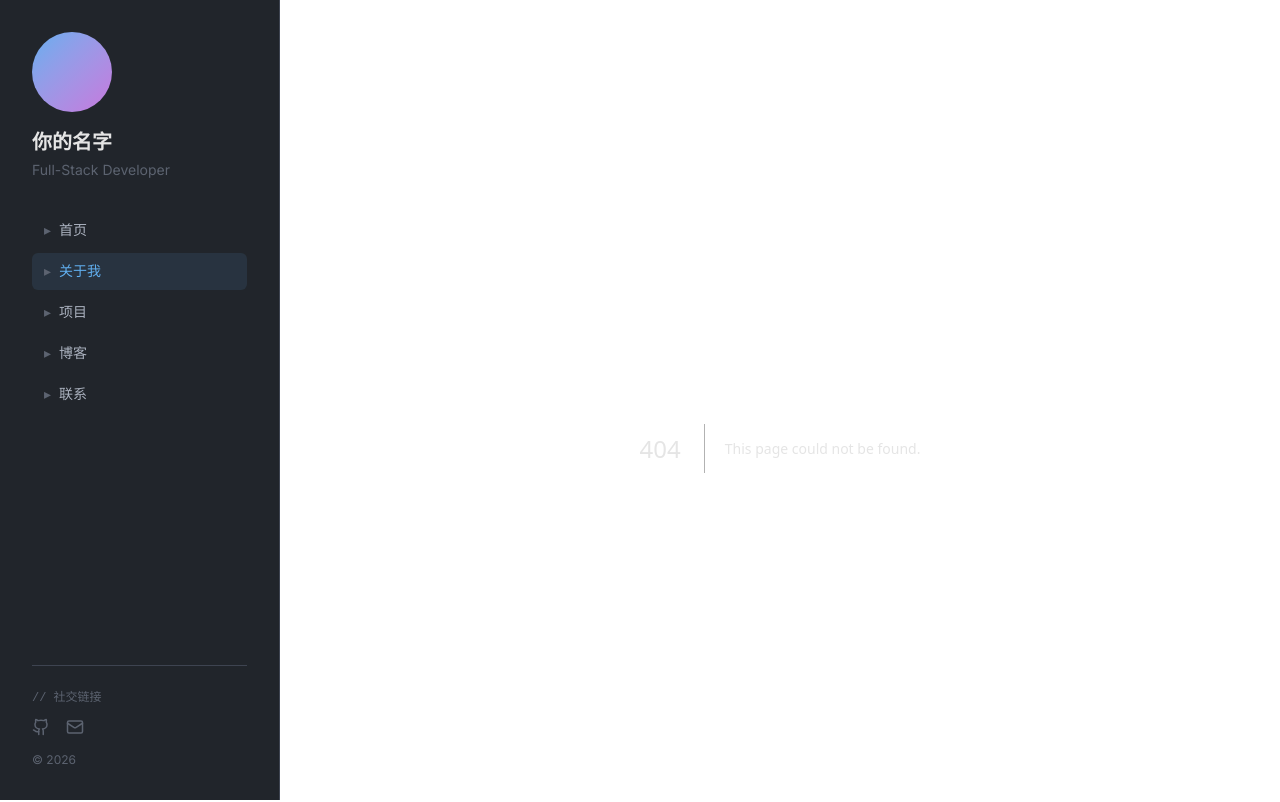
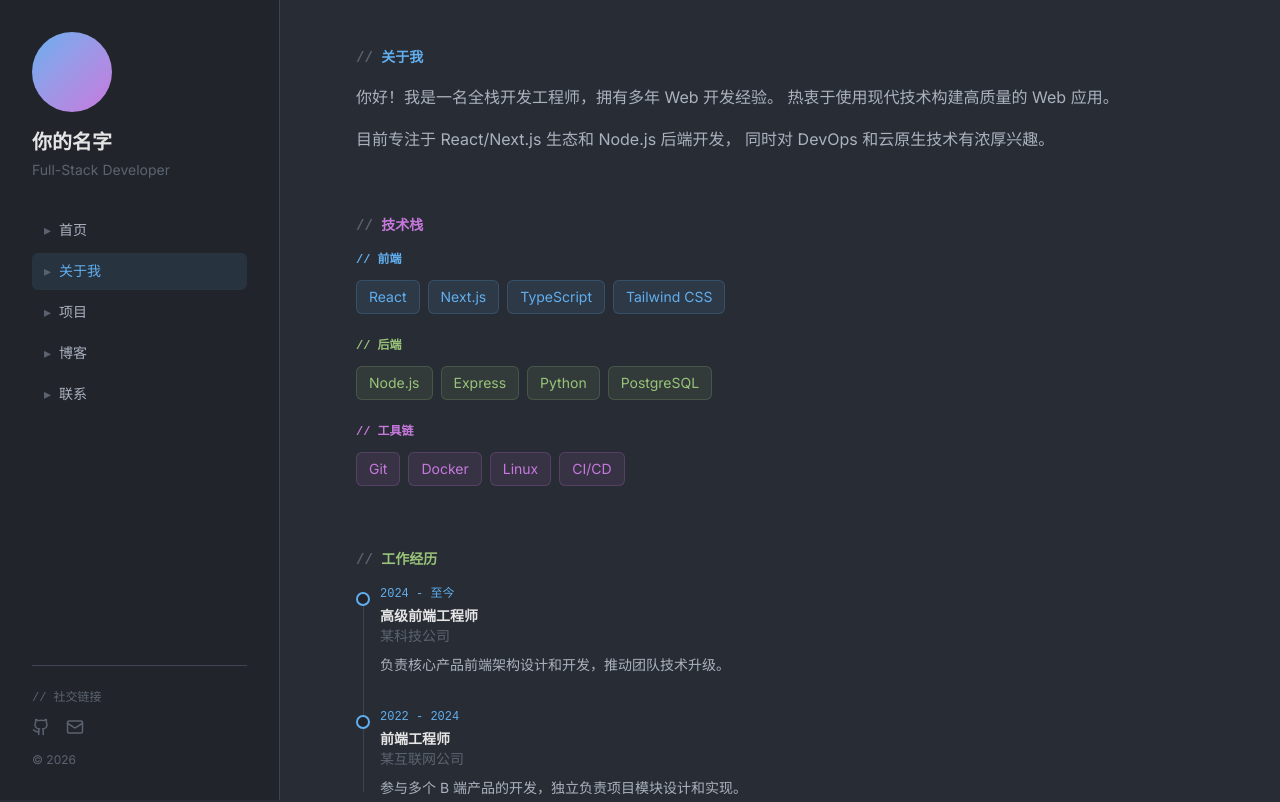
Before and after one commit to RenjojiKureha/personalPage, a Next.js app: page /about in a window 1280 px wide. Before the commit this address had no page. Shown: the top 802 px of the page. Built offline with nearby package versions, Linux system fonts and the light colour scheme.

Commit message:
feat: 实现关于我页面，包含技术栈和经历时间线

```diff
--- /dev/null
+++ b/src/app/about/page.tsx
@@ -0,0 +1,68 @@
+import type { Metadata } from "next";
+import SectionTitle from "@/components/ui/SectionTitle";
+import AnimatedSection from "@/components/ui/AnimatedSection";
+import TechStack from "@/components/ui/TechStack";
+import Timeline from "@/components/ui/Timeline";
+
+export const metadata: Metadata = {
+  title: "关于我",
+  description: "了解我的技术背景、工作经历和教育经历。",
+};
+
+const workExperience = [
+  {
+    title: "高级前端工程师",
+    subtitle: "某科技公司",
+    period: "2024 - 至今",
+    description: "负责核心产品前端架构设计和开发，推动团队技术升级。",
+  },
+  {
+    title: "前端工程师",
+    subtitle: "某互联网公司",
+    period: "2022 - 2024",
+    description: "参与多个 B 端产品的开发，独立负责项目模块设计和实现。",
+  },
+];
+
+const education = [
+  {
+    title: "计算机科学与技术",
+    subtitle: "某大学",
+    period: "2018 - 2022",
+  },
+];
+
+export default function AboutPage() {
+  return (
+    <div className="space-y-16">
+      <AnimatedSection>
+        <SectionTitle color="blue">关于我</SectionTitle>
+        <div className="text-text-primary leading-relaxed space-y-4">
+          <p>
+            你好！我是一名全栈开发工程师，拥有多年 Web 开发经验。
+            热衷于使用现代技术构建高质量的 Web 应用。
+          </p>
+          <p>
+            目前专注于 React/Next.js 生态和 Node.js 后端开发，
+            同时对 DevOps 和云原生技术有浓厚兴趣。
+          </p>
+        </div>
+      </AnimatedSection>
+
+      <AnimatedSection delay={0.1}>
+        <SectionTitle color="purple">技术栈</SectionTitle>
+        <TechStack />
+      </AnimatedSection>
+
+      <AnimatedSection delay={0.2}>
+        <SectionTitle color="green">工作经历</SectionTitle>
+        <Timeline items={workExperience} />
+      </AnimatedSection>
+
+      <AnimatedSection delay={0.3}>
+        <SectionTitle color="yellow">教育背景</SectionTitle>
+        <Timeline items={education} />
+      </AnimatedSection>
+    </div>
+  );
+}
--- /dev/null
+++ b/src/components/ui/TechStack.tsx
@@ -0,0 +1,61 @@
+interface TechItem {
+  name: string;
+}
+
+interface TechCategory {
+  label: string;
+  color: "blue" | "purple" | "green" | "yellow";
+  items: TechItem[];
+}
+
+const colorMap = {
+  blue: { bg: "bg-accent-blue/10", text: "text-accent-blue", border: "border-accent-blue/20" },
+  purple: { bg: "bg-accent-purple/10", text: "text-accent-purple", border: "border-accent-purple/20" },
+  green: { bg: "bg-accent-green/10", text: "text-accent-green", border: "border-accent-green/20" },
+  yellow: { bg: "bg-accent-yellow/10", text: "text-accent-yellow", border: "border-accent-yellow/20" },
+};
+
+const techData: TechCategory[] = [
+  {
+    label: "前端",
+    color: "blue",
+    items: [{ name: "React" }, { name: "Next.js" }, { name: "TypeScript" }, { name: "Tailwind CSS" }],
+  },
+  {
+    label: "后端",
+    color: "green",
+    items: [{ name: "Node.js" }, { name: "Express" }, { name: "Python" }, { name: "PostgreSQL" }],
+  },
+  {
+    label: "工具链",
+    color: "purple",
+    items: [{ name: "Git" }, { name: "Docker" }, { name: "Linux" }, { name: "CI/CD" }],
+  },
+];
+
+export default function TechStack() {
+  return (
+    <div className="space-y-6">
+      {techData.map((category) => {
+        const colors = colorMap[category.color];
+        return (
+          <div key={category.label}>
+            <h4 className={`font-mono text-xs ${colors.text} mb-3`}>
+              {`// ${category.label}`}
+            </h4>
+            <div className="flex flex-wrap gap-2">
+              {category.items.map((item) => (
+                <span
+                  key={item.name}
+                  className={`text-sm px-3 py-1.5 rounded-md ${colors.bg} ${colors.text} border ${colors.border}`}
+                >
+                  {item.name}
+                </span>
+              ))}
+            </div>
+          </div>
+        );
+      })}
+    </div>
+  );
+}
--- /dev/null
+++ b/src/components/ui/Timeline.tsx
@@ -0,0 +1,28 @@
+interface TimelineItem {
+  title: string;
+  subtitle: string;
+  period: string;
+  description?: string;
+}
+
+interface TimelineProps {
+  items: TimelineItem[];
+}
+
+export default function Timeline({ items }: TimelineProps) {
+  return (
+    <div className="relative pl-6 space-y-8 before:absolute before:left-[7px] before:top-2 before:bottom-2 before:w-px before:bg-border">
+      {items.map((item, i) => (
+        <div key={i} className="relative">
+          <div className="absolute -left-6 top-1.5 w-3.5 h-3.5 rounded-full bg-bg-secondary border-2 border-accent-blue" />
+          <div className="text-xs font-mono text-accent-blue mb-1">{item.period}</div>
+          <h4 className="text-sm font-semibold text-text-heading">{item.title}</h4>
+          <p className="text-sm text-text-muted">{item.subtitle}</p>
+          {item.description && (
+            <p className="text-sm text-text-primary mt-2 leading-relaxed">{item.description}</p>
+          )}
+        </div>
+      ))}
+    </div>
+  );
+}
```
